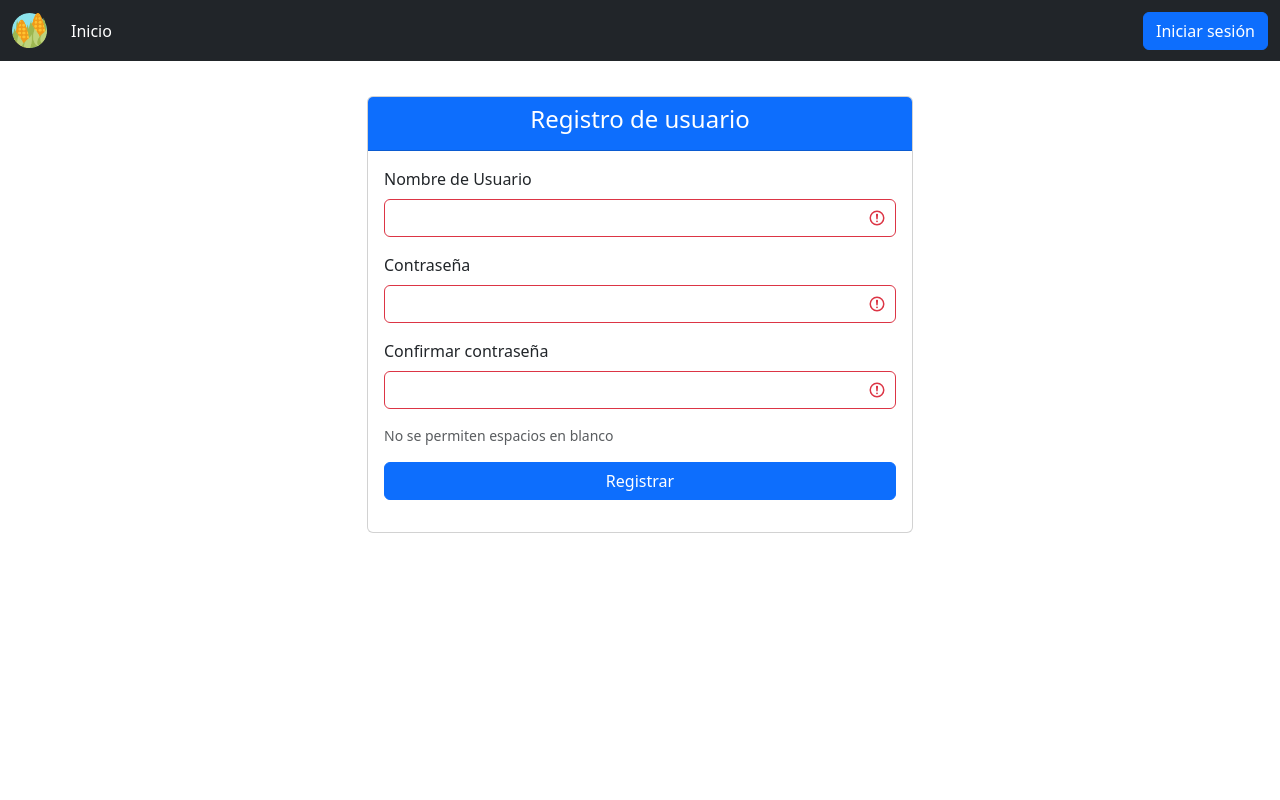
After one commit to Aguare/ProyectoMaiz, a PHP site: page /corn_project/resources/views/register.php in a window 1280 px wide. The commit adds this page. Run offline with PHP 8.4, Linux system fonts and the light colour scheme.

Commit message:
Add register user

```diff
--- a/BD/BD.sql
+++ b/BD/BD.sql
@@ -1,5 +1,5 @@
 -- MySQL Script generated by MySQL Workbench
--- Thu Apr 13 22:11:36 2023
+-- Fri Apr 14 03:47:04 2023
 -- Model: New Model    Version: 1.0
 -- MySQL Workbench Forward Engineering
 
--- a/corn_project/app/Controllers/ValidateRegister.php
+++ b/corn_project/app/Controllers/ValidateRegister.php
@@ -1,6 +1,6 @@
 <?php
 require_once '../../resources/config.php';
-include '../../resources/views/Sesion/sesion-nav.php';
+include '../../resources/views/main-nav.php';
 ?>
 <div class="container w-50 my-5">
     <?php
--- a/corn_project/public_html/CSS/principal.css
+++ b/corn_project/public_html/CSS/principal.css
@@ -66,8 +66,8 @@ p {
 }
 
 
-#gastronomía-gt {
-    scroll-margin-top: 200px;
+#gastro {
+    scroll-margin-top: 100px;
 }
 
 #platillos-gt {
--- a/corn_project/resources/views/main-nav.php
+++ b/corn_project/resources/views/main-nav.php
@@ -41,7 +41,7 @@
 
         </div>
         <div class="modal-footer">
-          <a href="" class="btn btn-link">Registrarse</a>
+          <a href="/../../corn_project/resources/views/register.php" class="btn btn-link">Registrarse</a>
           <button type="button" class="btn btn-secondary" data-dismiss="modal">Cerrar</button>
           <button type="submit" class="btn btn-primary">Iniciar sesión</button>
         </div>
--- /dev/null
+++ b/corn_project/resources/views/register.php
@@ -0,0 +1,64 @@
+<?php
+require_once '../config.php';
+?>
+
+<head>
+    <meta charset="UTF-8">
+    <meta http-equiv="X-UA-Compatible" content="IE=edge">
+    <meta name="viewport" content="width=device-width, initial-scale=1.0">
+    <title>Registrar Usuario</title>
+    <link rel="stylesheet" href="<?php echo getRoot(); ?>/vendor/bootstrap-5.3.0/css/bootstrap.min.css">
+    <!-- Incluye el archivo JS de Bootstrap -->
+    <script src="https://cdn.jsdelivr.net/npm/@popperjs/core@2.11.7/dist/umd/popper.min.js"
+        integrity="sha384-zYPOMqeu1DAVkHiLqWBUTcbYfZ8osu1Nd6Z89ify25QV9guujx43ITvfi12/QExE" crossorigin="anonymous">
+        </script>
+    <script src="<?php echo getRoot(); ?>/vendor/bootstrap-5.3.0/js/bootstrap.min.js">
+    </script>
+</head>
+
+<body>
+    <?php
+    include 'main-nav.php';
+    ?>
+    <br><br>
+    <div class="container mt-5">
+        <div class="row justify-content-center">
+            <div class="col-md-6">
+                <div class="card">
+                    <div class="card-header bg-primary text-white text-center">
+                        <h4>Registro de usuario</h4>
+                    </div>
+                    <div class="card-body">
+                        <form method="post" action="<?php echo getRoot(); ?>app/Controllers/RegisterUser.php"
+                            class="was-validated">
+                            <div class="mb-3">
+                                <label for="nombre" class="form-label">Nombre de Usuario</label>
+                                <input type="text" pattern="^\S+$" class="form-control" id="nombre" minlength="4"
+                                    maxlength="45" name="nombre" required>
+
+                            </div>
+                            <div class="mb-3">
+                                <label for="password" class="form-label">Contraseña</label>
+                                <input type="password" pattern="^\S+$" class="form-control" id="password" minlength="4"
+                                    maxlength="250" name="password" required>
+                            </div>
+                            <div class="mb-3">
+                                <label for="confirmar_password" class="form-label">Confirmar contraseña</label>
+                                <input type="password" pattern="^\S+$" class="form-control" id="confirmar_password"
+                                    minlength="4" maxlength="45" name="confirmar_password" required>
+                            </div>
+                            <p class="card-text"><small class="text-body-secondary">No se permiten espacios en blanco</small></p>
+                            <div class="d-grid">
+
+                                <button type="submit" class="btn btn-primary">Registrar</button>
+                            </div>
+                        </form>
+                    </div>
+                </div>
+            </div>
+        </div>
+    </div>
+
+</body>
+
+</html>
```
Also changed, not shown: BD/insert.sql (added, +32 -0 lines), corn_project/app/Controllers/RegisterUser.php (added, +48 -0 lines), corn_project/public_html/index.php (+3 -4 lines), BD/BD.png (added), 4 other files.
